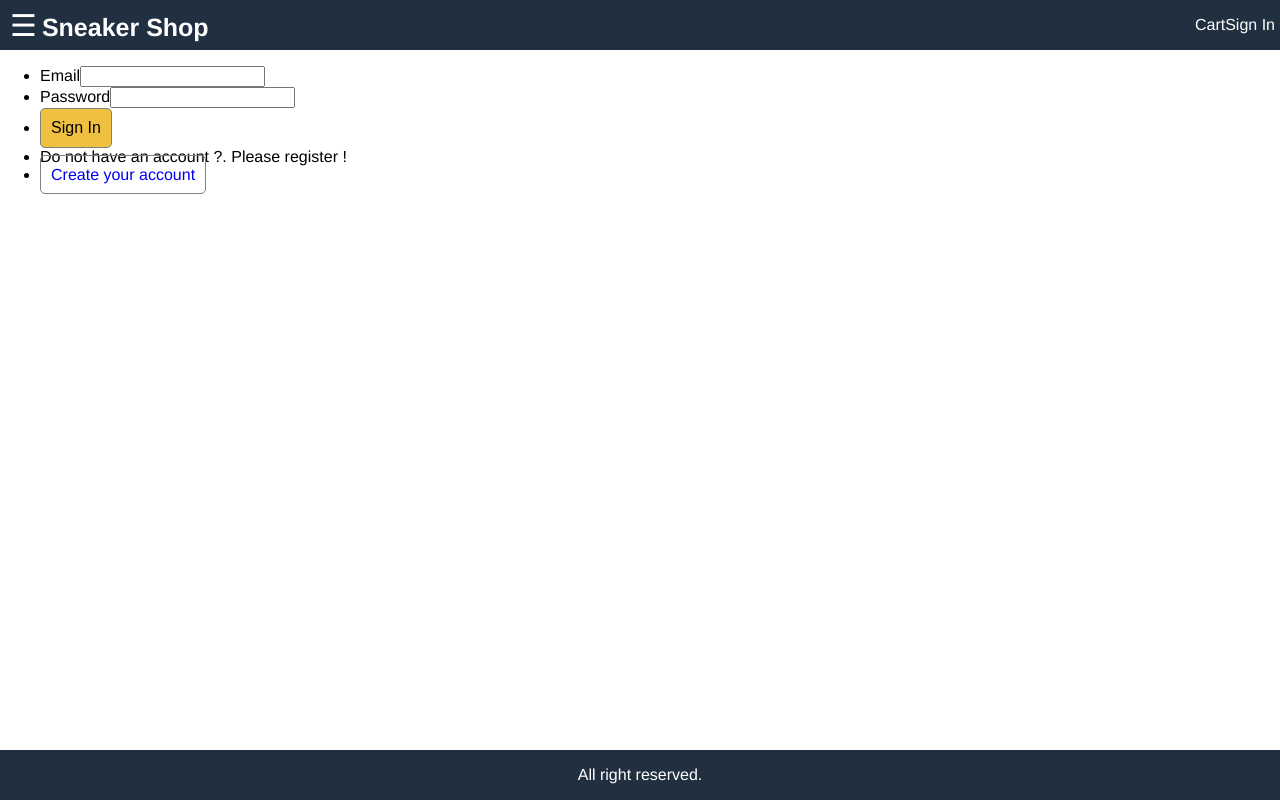
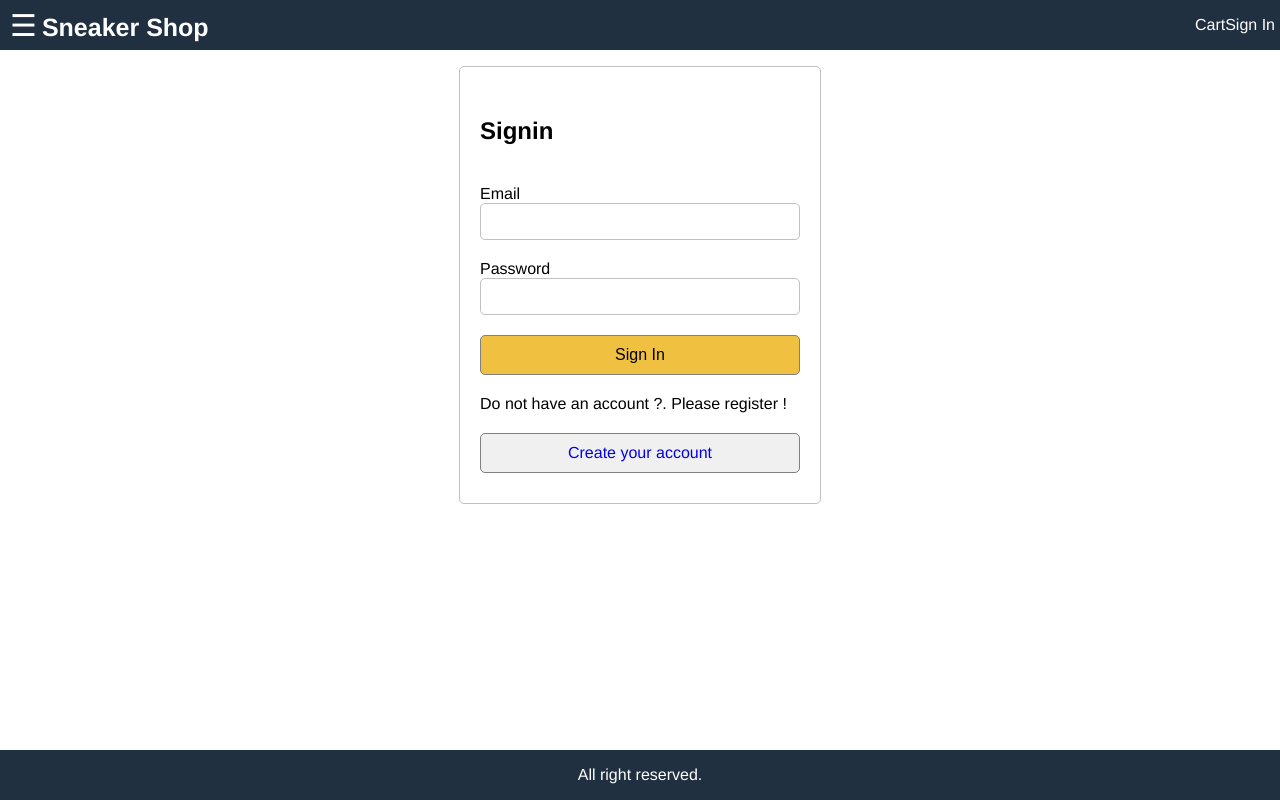
Before and after one commit to chicchicchic/Sneaker_Shop_ECommerce_Project, a React (Create React App) app in the folder frontend/: page /signin in a window 1280 px wide. Built offline with nearby package versions, Linux system fonts and the light colour scheme.

Commit message:
Add source code, Sign In User (JWT Authentication) ... 3:37:29

```diff
--- a/frontend/src/Screens/SigninScreen.js
+++ b/frontend/src/Screens/SigninScreen.js
@@ -28,6 +28,10 @@
         <form onSubmit={submitHandler}>
             <ul className="form-container">
                 <li>
+                    <h2>Signin</h2>
+                </li>
+
+                <li>
                     <label for="email">Email</label>
                     <input type="email" name="email" id="email" onChange={(e) => setEmail(e.target.value)}>
                     </input>
@@ -44,7 +48,7 @@
                     Do not have an account ?. Please register !
                 </li>
                 <li>
-                    <Link to="/register" className="button full-width">Create your account</Link>
+                    <Link to="/register" className="button secondary text-center">Create your account</Link>
                 </li>
             </ul>
         </form>
--- a/frontend/src/index.css
+++ b/frontend/src/index.css
@@ -35,6 +35,14 @@
 
 .button.primary {
   background-color: #f0c040;
+}
+
+.button.secondary {
+  background-color: #f0f0f0;
+}
+
+.text-center {
+  text-align: center;
 }
 
 .grid-container{
@@ -294,3 +302,34 @@
   font-size: 2.5rem;
   text-align: right;
 }
+
+/* Form */
+.form {
+  display: flex;
+  justify-content: center;
+  align-items: center;
+  height: 100%;
+}
+
+.form-container {
+  display: flex;
+  flex-direction: column;
+  width: 32rem;
+  padding: 2rem;
+  border: 0.1rem #c0c0c0 solid;
+  border-radius: 0.5rem;
+  list-style-type: none;
+}
+
+.form-container li {
+  display: flex;
+  flex-direction: column;
+  margin-bottom: 1rem;
+  margin-top: 1rem;
+}
+
+input {
+  padding: 1rem;
+  border: 0.1rem #c0c0c0 solid;
+  border-radius: 0.5rem;
+}
```
Also changed, not shown: 2 other files (tests, documents, lock files or other folders).
